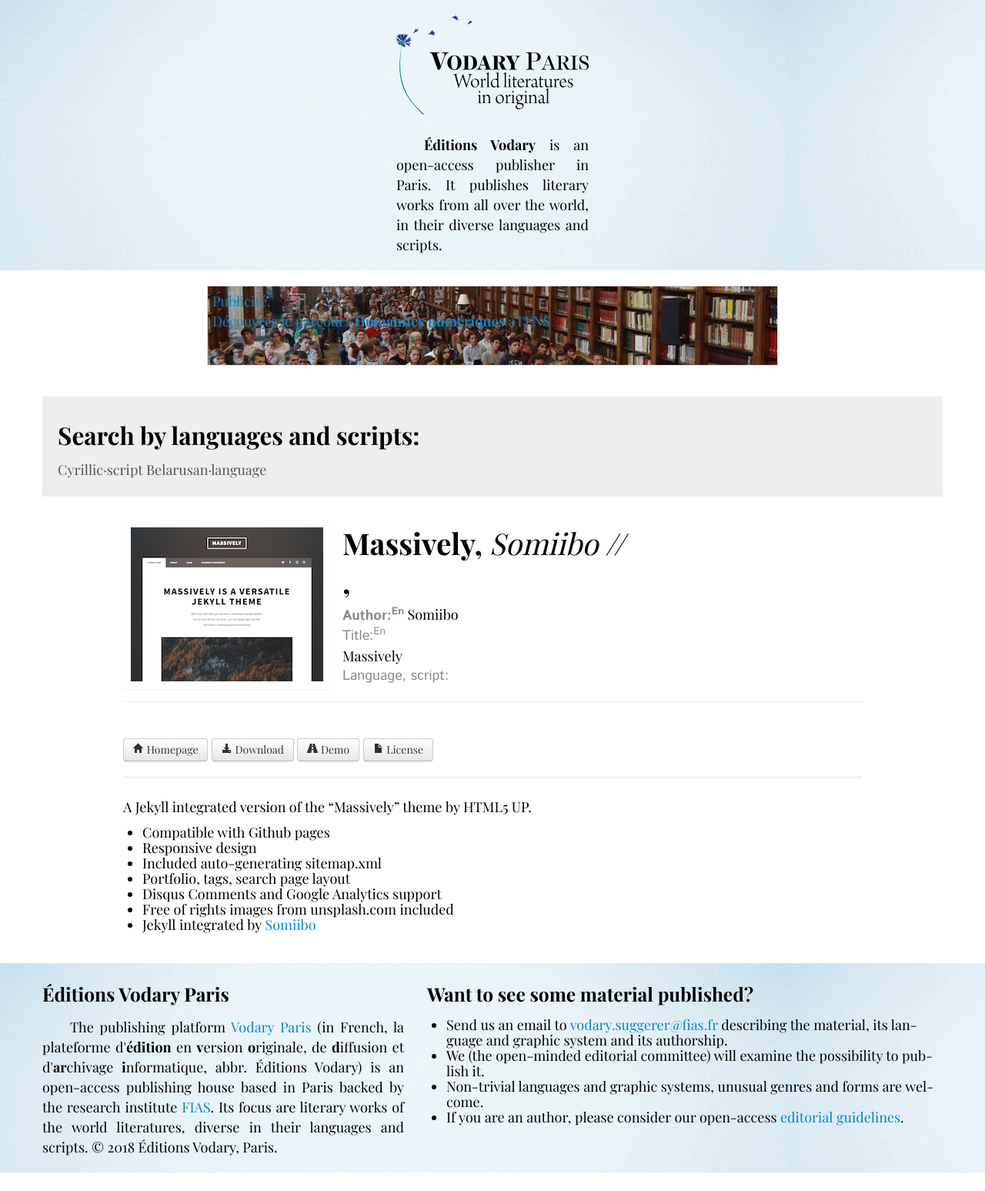
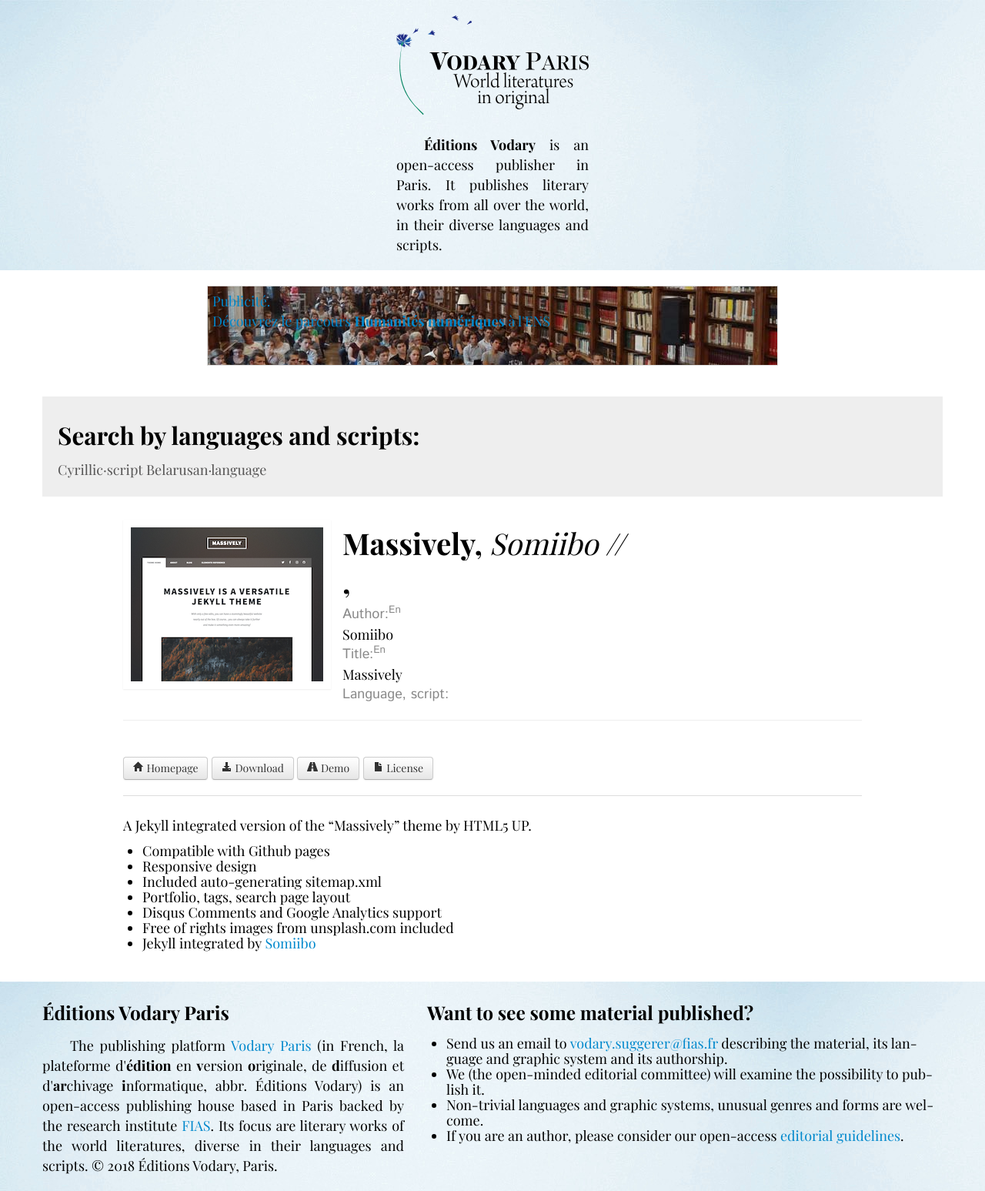
Before and after one commit to mlare/vodary, a Jekyll site: the page built from _posts/2017-11-12-massively.markdown, in a window 1280 px wide. Shown: the whole page at 77% size. Built offline with Jekyll 4.4.1, drawn with Linux system fonts in a browser that asks for light colours; some web fonts are replaced; Markdown is read by kramdown in place of the engine named in the settings; before the commit the page ends 1523 px from its top, so only the background shows below that.

Commit message:
Update post.html

```diff
--- a/_layouts/post.html
+++ b/_layouts/post.html
@@ -11,7 +11,7 @@
 
 	<div class="meta clearfix">
 
-		<strong class="technical">Author:<sup>En</sup></strong> {{ page.author }}
+		<div class="technical">Author:<sup>En</sup></div> {{ page.author }}
 
 
 		<br /><div class="technical">Title:</strong><sup>En</sup></div> {{ page.title }}
```
